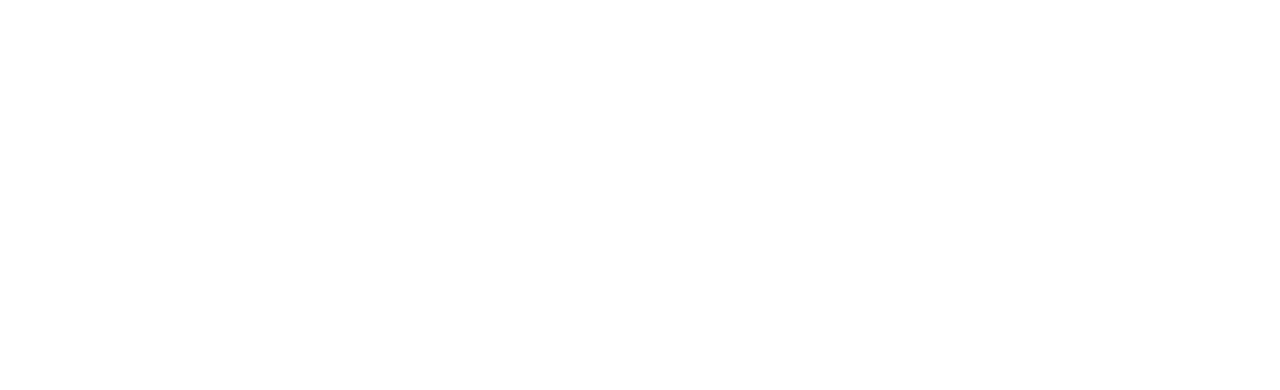
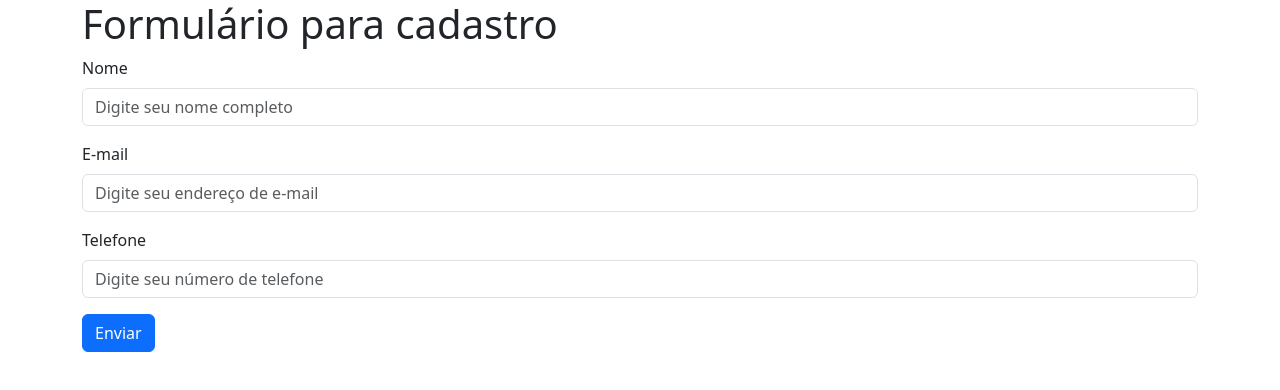
Before and after one commit to bcadore/EBAC, a plain HTML site: page Modulo-12/index.html in a window 1280 px wide. Drawn offline with nearby package versions, Linux system fonts and the light colour scheme.

Commit message:
Adicionado formulário com bootstrap

```diff
--- a/Modulo-12/index.html
+++ b/Modulo-12/index.html
@@ -1,11 +1,58 @@
 <!DOCTYPE html>
 <html lang="pt-BR">
-<head>
-    <meta charset="UTF-8">
-    <meta name="viewport" content="width=device-width, initial-scale=1.0">
-    <title>Modulo 12 - Bootstrap</title>
-</head>
-<body>
+  <head>
+    <meta charset="utf-8" />
+    <meta name="viewport" content="width=device-width, initial-scale=1" />
+    <title>Formulario com bootstrap</title>
+    <link
+      href="https://cdn.jsdelivr.net/npm/bootstrap@5.3.3/dist/css/bootstrap.min.css"
+      rel="stylesheet"
+      integrity="sha384-QWTKZyjpPEjISv5WaRU9OFeRpok6YctnYmDr5pNlyT2bRjXh0JMhjY6hW+ALEwIH"
+      crossorigin="anonymous"
+    />
+  </head>
+  <body>
+    <div class="container">
+      <h1>Formulário para cadastro</h1>
+      <form action="#">
+        <div class="mb-3">
+          <label for="nome" class="form-label">Nome</label>
+          <input
+            type="text"
+            class="form-control"
+            id="nome"
+            name="nome"
+            placeholder="Digite seu nome completo"
+          />
+        </div>
+        <div class="mb-3">
+          <label for="email" class="form-label">E-mail</label>
+          <input
+            type="email"
+            class="form-control"
+            id="email"
+            name="email"
+            placeholder="Digite seu endereço de e-mail"
+          />
+        </div>
+        <div class="mb-3">
+          <label for="telefone" class="form-label">Telefone</label>
+          <input
+            type="tel"
+            class="form-control"
+            id="telefone"
+            name="telefone"
+            placeholder="Digite seu número de telefone"
+          />
+        </div>
+        <button type="submit" class="btn btn-primary">Enviar</button>
+      </form>
+    </div>
 
-</body>
+    <script
+      src="https://cdn.jsdelivr.net/npm/bootstrap@5.3.3/dist/js/bootstrap.bundle.min.js"
+      integrity="sha384-YvpcrYf0tY3lHB60NNkmXc5s9fDVZLESaAA55NDzOxhy9GkcIdslK1eN7N6jIeHz"
+      crossorigin="anonymous"
+    ></script>
+  </body>
 </html>
```
